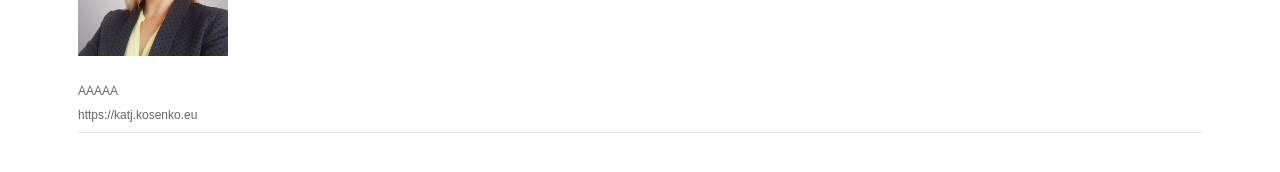
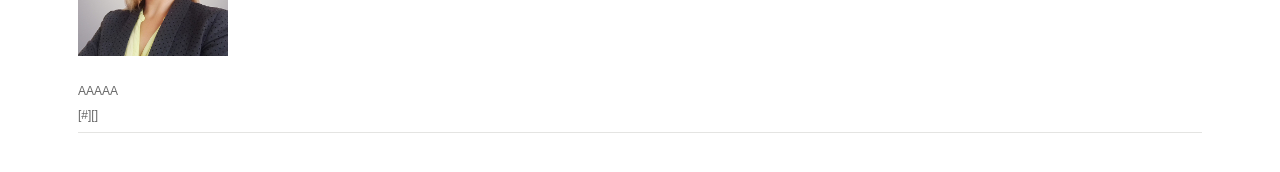
Before and after one commit to vkosenko/katj, a Jekyll site: the page built from _portfolio/gemaelde.md, in a window 1280 px wide. Shown: the part 181-353 px from the top of the page. Built offline with Jekyll 4.4.1, drawn with Linux system fonts in a browser that asks for light colours; nearby versions of some CDN libraries.

Commit message:
Updated: portfolio

```diff
--- a/_layouts/portfolio.html
+++ b/_layouts/portfolio.html
@@ -64,7 +64,7 @@
 
                         {{ content }}
 
-                        {{ site.url }}
+                        {{ site.collections }}
                     </div>
                 </div>
             </div>
```
